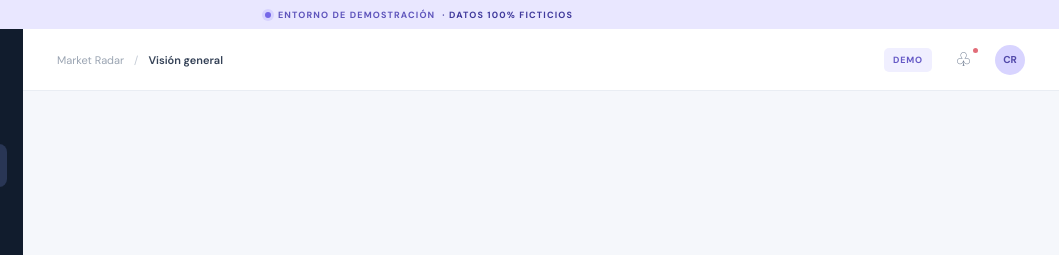
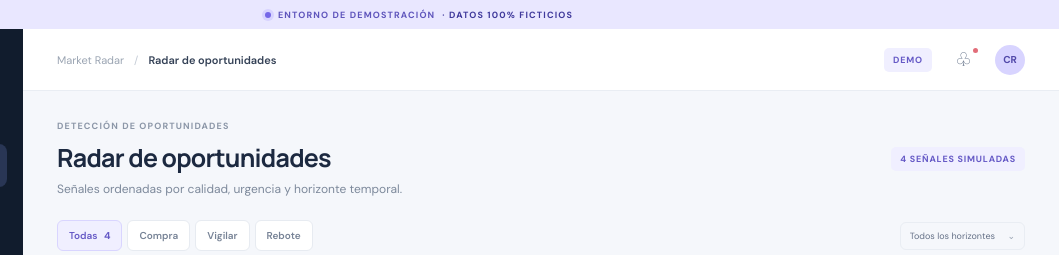
Before and after one commit to anonymit-project/market-radar, a plain HTML site: page prototype/index.html in a window 1280 px wide. Shown: the top 255 px of the page, 221-1280 px from the left. Drawn offline with Linux system fonts and the light colour scheme.

Commit message:
Abrir prototipo directamente en el radar

```diff
--- a/prototype/index.html
+++ b/prototype/index.html
@@ -32,12 +32,12 @@
     <main class="main-area">
       <header class="topbar">
         <button class="mobile-menu" id="menuToggle" aria-label="Abrir menú">☰</button>
-        <div class="breadcrumb"><span>Market Radar</span><b>/</b><strong id="breadcrumbCurrent">Visión general</strong></div>
+        <div class="breadcrumb"><span>Market Radar</span><b>/</b><strong id="breadcrumbCurrent">Radar de oportunidades</strong></div>
         <div class="top-actions"><span class="demo-chip">DEMO</span><button class="icon-button" data-page="news" aria-label="Notificaciones">♧<i></i></button><div class="top-avatar">CR</div></div>
       </header>
 
       <div class="page-wrap">
-        <section class="page" id="page-radar">
+        <section class="page active" id="page-radar">
           <div class="page-heading"><div><div class="eyebrow">DETECCIÓN DE OPORTUNIDADES</div><h1>Radar de oportunidades</h1><p>Señales ordenadas por calidad, urgencia y horizonte temporal.</p></div><span class="demo-chip">4 SEÑALES SIMULADAS</span></div>
           <div class="filter-row"><div class="filter-pills"><button class="filter active">Todas <b>4</b></button><button class="filter">Compra</button><button class="filter">Vigilar</button><button class="filter">Rebote</button></div><div class="select-like">Todos los horizontes <span>⌄</span></div></div>
           <div class="radar-cards">
```
